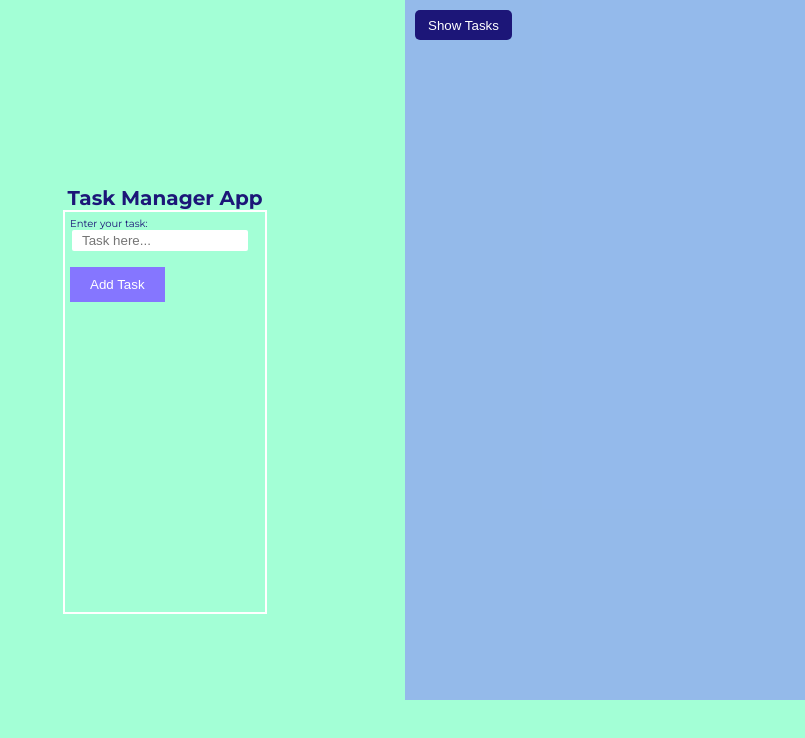
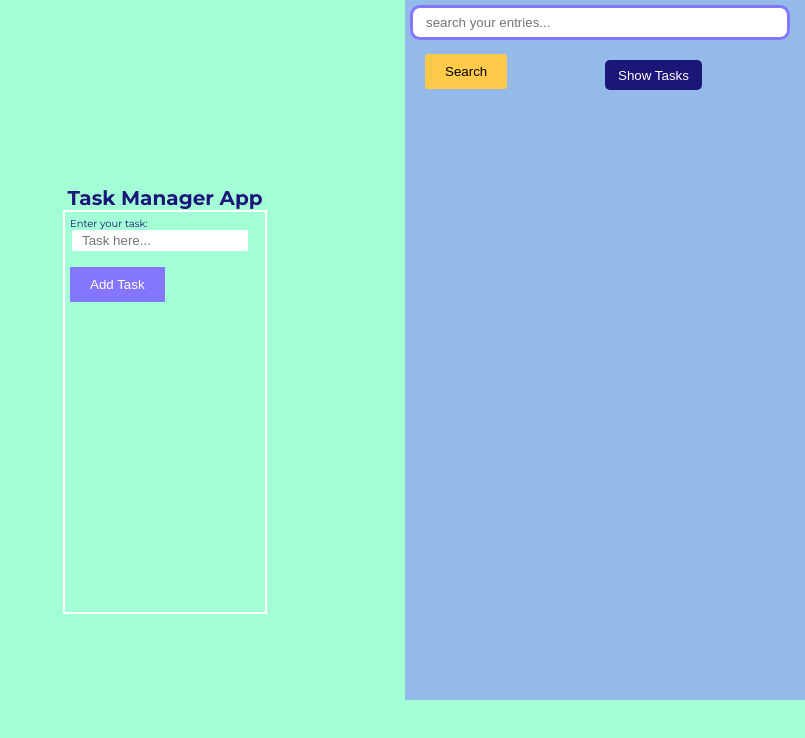
Before and after one commit to coolprogrammerarpit007/Task-Manager, a plain HTML site: page index.html in a window 1280 px wide. Shown: the whole page, without its empty margins (475-1280 px from the left). Drawn offline with Linux system fonts and the light colour scheme.

Commit message:
Filter Search features (Improvement!)

```diff
--- a/css/style.css
+++ b/css/style.css
@@ -87,10 +87,40 @@ body {
   padding: 35rem 20rem;
 }
 
+/* Styling the search bar */
+
+.search-tasks {
+  border: none;
+  border-radius: 1rem;
+  padding: 0.7rem 1.3rem;
+  width: 95%;
+  position: absolute;
+  top: 0.5rem;
+  left: 0.5rem;
+  border: 0.3rem solid rgb(133, 118, 255);
+}
+.search-btn {
+  position: absolute;
+  top: 5.4rem;
+  left: 2rem;
+  background-color: rgb(255, 201, 74);
+  color: #000;
+  border: none;
+  border-radius: 3px;
+  padding: 1rem 2rem;
+  cursor: pointer;
+  transition: all 0.7s;
+}
+
+.search-btn:hover {
+  background-color: #000;
+  color: rgb(255, 201, 74);
+}
+
 .dashboard .show-task {
   position: absolute;
-  top: 1rem;
-  left: 1rem;
+  top: 5rem;
+  margin: 1rem auto;
   padding: 0.75rem 1.3rem;
   border: none;
   border-radius: 5px;
@@ -106,7 +136,7 @@ body {
 
 .task-list {
   position: absolute;
-  top: 4rem;
+  top: 10rem;
   left: 2rem;
 }
 
@@ -138,3 +168,8 @@ body {
   background-color: #000;
   color: rgb(231, 41, 41);
 }
+
+/* Filtering Divs */
+.hide {
+  display: none;
+}
--- a/index.html
+++ b/index.html
@@ -37,6 +37,14 @@
     <!-- Showing the Tasks -->
 
     <div class="dashboard">
+      <div class="search-box">
+        <input
+          type="text"
+          class="search-tasks"
+          placeholder="search your entries..."
+        />
+        <button class="search-btn">Search</button>
+      </div>
       <button class="show-task">Show Tasks</button>
       <div class="task-list"></div>
     </div>
--- a/js/index.js
+++ b/js/index.js
@@ -7,6 +7,8 @@ const dashboard = document.querySelector(".dashboard");
 const taskInput = document.getElementById("task");
 const addTaskBtn = document.querySelector(".add");
 const showTaskBtn = document.querySelector(".show-task");
+const searchBtn = document.querySelector(".search-btn");
+const inputSearch = document.querySelector(`.search-tasks`);
 
 // Tasks to be added here
 
@@ -19,6 +21,7 @@ const taskList = document.querySelector(".task-list");
 // State Variables.
 const addedTasks = [];
 let count = 0;
+let newTask = 0;
 // **********************************
 
 // function to add the task
@@ -55,6 +58,8 @@ const showTask = () => {
   if (checkId) {
     const div = document.createElement("div");
     const taskTitle = document.createElement("li");
+    taskTitle.setAttribute("id", "newtask" + newTask);
+    newTask++;
     taskTitle.textContent = addedTasks[taskShow]["Task-Description"];
     // Creating the delete task button
     const deleteTaskBtn = document.createElement("button");
@@ -62,11 +67,13 @@ const showTask = () => {
     deleteTaskBtn.setAttribute("id", "delete-btn" + taskTitle);
     deleteTaskBtn.setAttribute("class", "delete-task");
     div.append(taskTitle, deleteTaskBtn);
+
     taskList.append(div);
 
     // **********************************
     const deleteTask = function () {
       const bool = confirm("Are you sure you want to delete this task?");
+      console.log(this);
       if (bool) {
         const parent = this.parentElement;
         parent.remove();
@@ -88,6 +95,52 @@ const showTask = () => {
 
 // Add event listener to the show task button.
 showTaskBtn.addEventListener("click", showTask);
+
 // ****************************************
 
 // **********************************
+
+// Adding the search feature to the task manager App.
+[
+  {
+    id: 0,
+    "Task-Description": "Code Early in the morning.",
+  },
+];
+
+searchBtn.addEventListener("click", function (e) {
+  if (addedTasks.length > 0) {
+    const input = inputSearch.value.toLowerCase();
+    for (let i = 0; i < addedTasks.length; i++) {
+      let userTask = addedTasks[i]["Task-Description"];
+      // if(userTask.indexOf)
+      // console.log(userTask);
+      // taskList.classList.add("hide");
+      // const newTaskList = document.createElement("div");
+      // const newTask = document.createElement("h1");
+      // newTask.innerText = userTask;
+      // newTaskList.appendChild(newTask);
+      // dashboard.appendChild(newTaskList);
+    }
+  } else {
+    alert(`Task need to be added first, before it searched out!`);
+  }
+});
+
+// **********************************
+// **********************************
+// **********************************
+// **********************************
+// **********************************
+
+// Logic for the filter task search
+
+// 1. get the value from search bar entered by the user and store it into a variable.
+
+// 2. if object array > 0:
+
+// 3. start loop over object array
+
+// 4. if userInput === array[id][task]
+
+// 5. show that task and hide the other tasks
```
